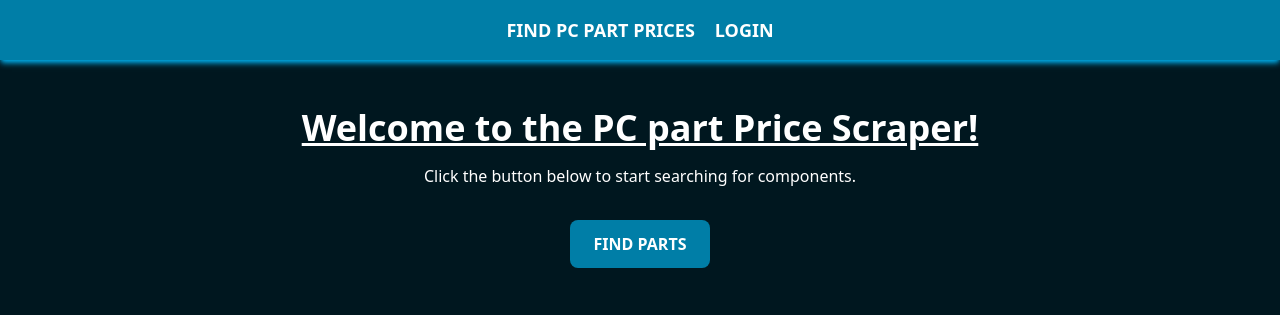
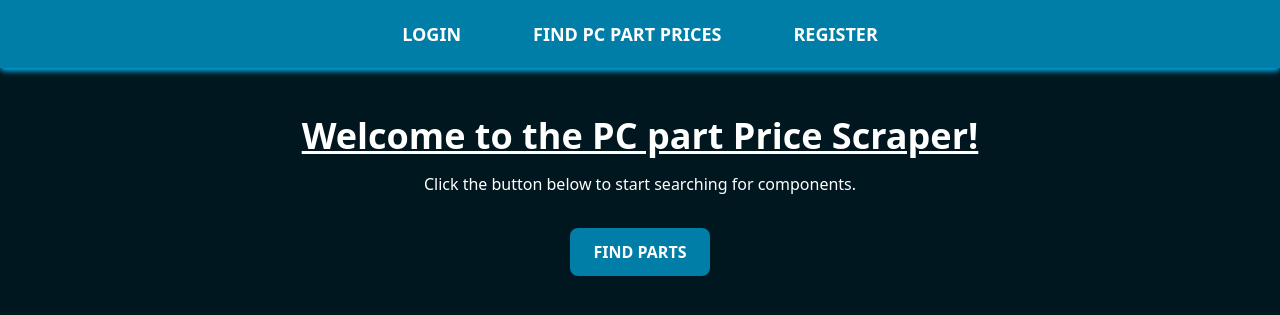
Before and after one commit to Rivia8/PCParts, a Flask app: page / in a window 1280 px wide. Shown: the top 315 px of the page. Run offline with Flask 3, Linux system fonts and the light colour scheme.

Commit message:
CSS tweaks and added routing for register page

```diff
--- a/app.py
+++ b/app.py
@@ -10,6 +10,10 @@ def index():
 @app.route("/login")
 def login():
     return render_template('login.html')
+
+@app.route("/register")
+def register():
+    return render_template('register.html')
 
 @app.route("/findparts", methods=['GET', 'POST'])
 def new_parts():
--- a/static/dist/output.css
+++ b/static/dist/output.css
@@ -9,6 +9,7 @@
       "Courier New", monospace;
     --color-red-50: oklch(97.1% 0.013 17.38);
     --color-gray-300: oklch(87.2% 0.01 258.338);
+    --color-gray-400: oklch(70.7% 0.022 261.325);
     --color-gray-700: oklch(37.3% 0.034 259.733);
     --color-gray-900: oklch(21% 0.034 264.665);
     --color-black: #000;
@@ -16,7 +17,6 @@
     --spacing: 0.25rem;
     --container-md: 28rem;
     --container-5xl: 64rem;
-    --container-7xl: 80rem;
     --text-sm: 0.875rem;
     --text-sm--line-height: calc(1.25 / 0.875);
     --text-lg: 1.125rem;
@@ -215,20 +215,23 @@
       max-width: 96rem;
     }
   }
+  .m-5 {
+    margin: calc(var(--spacing) * 5);
+  }
   .mx-3 {
     margin-inline: calc(var(--spacing) * 3);
+  }
+  .mx-6 {
+    margin-inline: calc(var(--spacing) * 6);
   }
   .mx-auto {
     margin-inline: auto;
   }
-  .mt-6 {
-    margin-top: calc(var(--spacing) * 6);
+  .mt-5 {
+    margin-top: calc(var(--spacing) * 5);
   }
   .mt-8 {
     margin-top: calc(var(--spacing) * 8);
-  }
-  .mt-10 {
-    margin-top: calc(var(--spacing) * 10);
   }
   .mt-12 {
     margin-top: calc(var(--spacing) * 12);
@@ -401,14 +377,11 @@
   .p-8 {
     padding: calc(var(--spacing) * 8);
   }
-  .p-10 {
-    padding: calc(var(--spacing) * 10);
-  }
-  .p-20 {
-    padding: calc(var(--spacing) * 20);
-  }
   .px-2 {
     padding-inline: calc(var(--spacing) * 2);
+  }
+  .px-3 {
+    padding-inline: calc(var(--spacing) * 3);
   }
   .px-4 {
     padding-inline: calc(var(--spacing) * 4);
@@ -419,29 +392,20 @@
   .px-6 {
     padding-inline: calc(var(--spacing) * 6);
   }
-  .px-10 {
-    padding-inline: calc(var(--spacing) * 10);
+  .py-1 {
+    padding-block: calc(var(--spacing) * 1);
   }
   .py-3 {
     padding-block: calc(var(--spacing) * 3);
-  }
-  .py-4 {
-    padding-block: calc(var(--spacing) * 4);
-  }
-  .py-6 {
-    padding-block: calc(var(--spacing) * 6);
-  }
-  .py-10 {
-    padding-block: calc(var(--spacing) * 10);
-  }
-  .py-12 {
-    padding-block: calc(var(--spacing) * 12);
   }
   .pt-3 {
     padding-top: calc(var(--spacing) * 3);
   }
   .pt-12 {
     padding-top: calc(var(--spacing) * 12);
+  }
+  .pr-5 {
+    padding-right: calc(var(--spacing) * 5);
   }
   .pl-5 {
     padding-left: calc(var(--spacing) * 5);
@@ -564,31 +531,6 @@
       outline-style: none;
     }
   }
-  .lg\:px-6 {
-    @media (width >= 64rem) {
-      padding-inline: calc(var(--spacing) * 6);
-    }
-  }
-  .lg\:px-8 {
-    @media (width >= 64rem) {
-      padding-inline: calc(var(--spacing) * 8);
-    }
-  }
-}
-@property --tw-translate-x {
-  syntax: "*";
-  inherits: false;
-  initial-value: 0;
-}
-@property --tw-translate-y {
-  syntax: "*";
-  inherits: false;
-  initial-value: 0;
-}
-@property --tw-translate-z {
-  syntax: "*";
-  inherits: false;
-  initial-value: 0;
 }
 @property --tw-space-y-reverse {
   syntax: "*";
@@ -677,9 +619,6 @@
 @layer properties {
   @supports ((-webkit-hyphens: none) and (not (margin-trim: inline))) or ((-moz-orient: inline) and (not (color:rgb(from red r g b)))) {
     *, ::before, ::after, ::backdrop {
-      --tw-translate-x: 0;
-      --tw-translate-y: 0;
-      --tw-translate-z: 0;
       --tw-space-y-reverse: 0;
       --tw-border-style: solid;
       --tw-font-weight: initial;
--- a/templates/index.html
+++ b/templates/index.html
@@ -6,14 +6,22 @@
 
 <body class = 'bg-bg'>
 
-    <nav class = 'w-full bg-accent p-4 shadow-highlights shadow-md'>
-        <div class = 'text-white text-center font-bold text-lg'>
-            <ul class = 'flex flex-wrap items-center justify-center'>
-                <li>FIND PC PART PRICES</li>
-                <li>
-                    <a href = '{{ url_for("login") }}' class = 'pl-5 flex justify-end'> LOGIN </a>
-                </li>
-            </ul>
+    <nav class='w-full bg-accent p-4 shadow-highlights shadow-md'>
+        <div class='flex items-center justify-center text-white text-lg font-bold'>
+
+            <a href='{{ url_for("login") }}'
+                class='mx-6 rounded-md px-3 py-1 transition-colors hover:bg-highlights'>
+                LOGIN
+            </a>
+
+            <div class=' mx-6 rounded-md px-3 py-1 transition-colors cursor-default'>
+                FIND PC PART PRICES
+            </div>
+
+            <a href='{{ url_for('register') }}'
+                class='mx-6 rounded-md px-3 py-1 transition-colors hover:bg-highlights'>
+                REGISTER
+            </a>
         </div>
     </nav>
 
```
Also changed, not shown: other parts of static/dist/output.css (+9 -33 lines), templates/login.html (+19 -4 lines), templates/register.html (+20 -6 lines).
